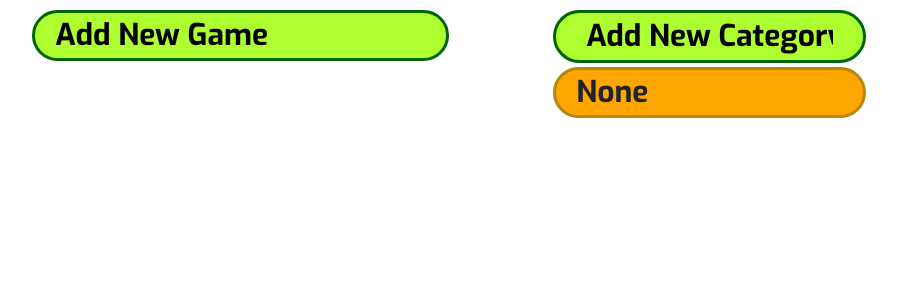
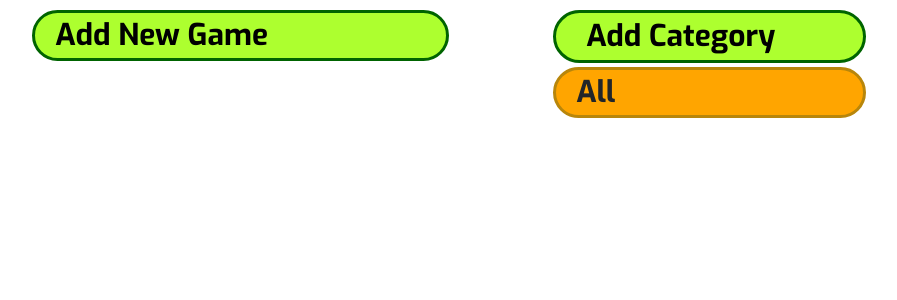
Before and after one commit to Code-Institute-Submissions/FortyTwoFortyTwo-GameList, a Flask app: page / in a window 1280 px wide. Shown: the part 48-348 px from the top of the page, without its empty margins (191-1088 px from the left). Run offline with Flask 2, Linux system fonts and the light colour scheme; data that the repository does not hold is empty; some libraries are stand-ins or nearby versions.

Commit message:
Rename none category to all and move above
Rename none category to all and move above

```diff
--- a/static/js/main.js
+++ b/static/js/main.js
@@ -167,7 +167,7 @@ $(document).on("blur", "#categories-new", function ()
 	$.post("/category_insert", {name: value}, function(data, status)
 	{
 		//Add html underneath new category input for newly created category
-		$('<p data-id="' + data + '" class="categories-filter border-basic color-blue"><span class="categories-text">' + value + '</span><span class="border-basic color-red categories-remove">X</span></p>').insertAfter("#categories-new");
+		$('<p data-id="' + data + '" class="categories-filter border-basic color-blue"><span class="categories-text">' + value + '</span><span class="border-basic color-red categories-remove">X</span></p>').insertAfter("p[data-id='']");
 	});
 });
 
--- a/templates/index.html
+++ b/templates/index.html
@@ -34,13 +34,12 @@
 
 			<!-- List of categories -->
 			<div class="col-6 offset-0 offset-md-1 col-md-3">
-				<input class="text-basic border-basic color-green" type="text" id="categories-new" name="categories" value="Add New Category">
+				<input class="text-basic border-basic color-green" type="text" id="categories-new" name="categories" value="Add Category">
+				<p data-id="" class="categories-filter border-basic color-orange"><span class="categories-text">All</span></p>
 
 				{% for category in categories | reverse %}
 					<p data-id="{{ category._id }}" class="categories-filter border-basic color-blue"><span class="categories-text">{{ category.name }}</span><span class="border-basic color-red categories-remove">X</span></p>
 				{% endfor %}
-
-				<p data-id="" class="categories-filter border-basic color-orange"><span class="categories-text">None</span></p>
 			</div>
 		</div>
 	</div>
```
